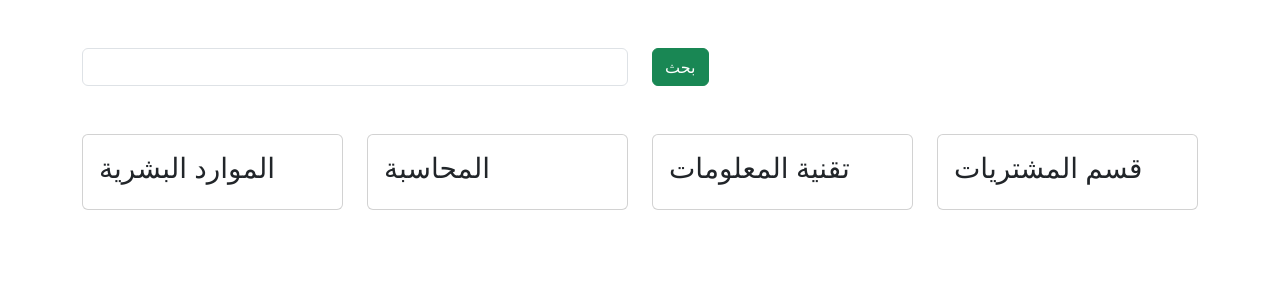
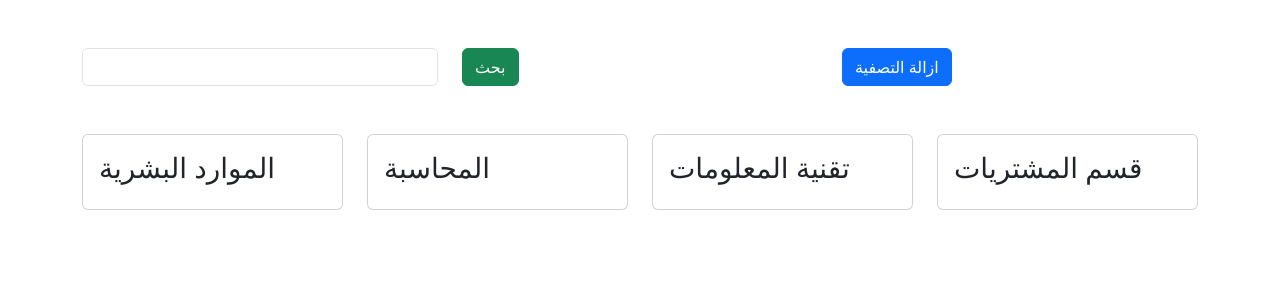
Before and after one commit to saadeng7807/Django_project, a Django app: page /depts/ in a window 1280 px wide. Shown: the top 300 px of the page. Run offline with Django 5.2, Linux system fonts and the light colour scheme; some libraries are stand-ins or nearby versions.

Commit message:
djano_f3

```diff
--- a/homeproject/urls.py
+++ b/homeproject/urls.py
@@ -24,6 +24,6 @@ urlpatterns = [
     path('tax/<int:number>',hr.tax),
     path("",hr.landpage),
     path('index/',hr.show_index),
-    path('depts/',hr.depts)
+    path('depts/',hr.depts,name='depts')
 
 ]
--- a/hr/templates/depts.html
+++ b/hr/templates/depts.html
@@ -18,6 +18,9 @@
          <div class="col">
             <button type="submit" class="btn btn-success">بحث</button>
          </div>
+         <div class="col text-start">
+            <a href="{% url 'depts' %}" class="btn btn-primary">ازالة التصفية</a>
+         </div>
        </form>
 
         <div class="row mt-3">
```
